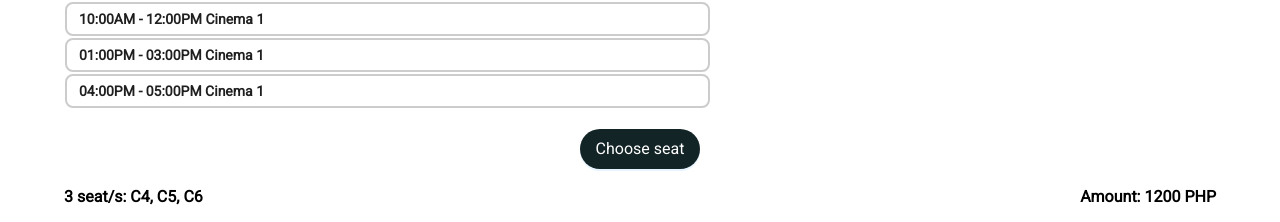
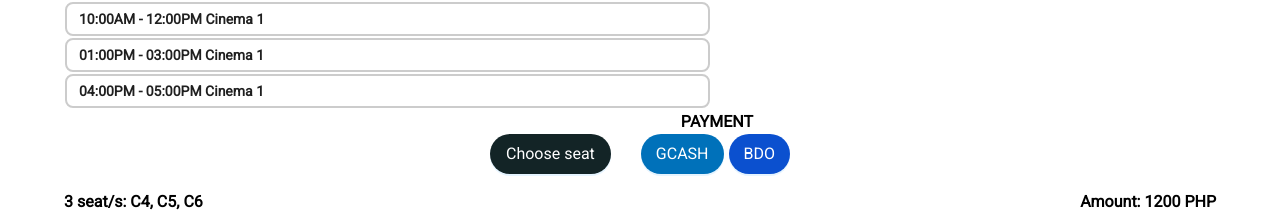
Before and after one commit to Bonitz0902/ticketwave-frontend, a React (Create React App) app in the folder ticketwave/: page /booking in a window 1280 px wide. Shown: the part 587-809 px from the top of the page. Built offline with nearby package versions, Linux system fonts and the light colour scheme.

Commit message:
feat: added payments to booking

```diff
--- a/ticketwave/src/css/BookingPage.css
+++ b/ticketwave/src/css/BookingPage.css
@@ -120,6 +120,33 @@
     background-color: rgb(19,36,38);
 }
 
+#paymentBook {
+    position: absolute;
+    margin-top: 5px;
+    margin-left: 70px;
+
+}
+
+.gcashButton {
+    color: white;
+    position: relative;
+    margin-top: 25px;
+    background: rgb(0,113,186);
+    margin-left: 30px;
+    border: 0;
+    outline: 0;
+}
+
+.bankButton {
+    color: white;
+    position: relative;
+    margin-top: 20px;
+    background: rgb(11, 80, 207);
+    margin-left: 5px;
+    border: 0;
+    outline: 0;
+}
+
 .bookingSeat {
     font-weight: bold;
     float: left;
--- a/ticketwave/src/pages/BookingPage.js
+++ b/ticketwave/src/pages/BookingPage.js
@@ -9,6 +9,14 @@ export const BookingPage = () => {
     const navigate = useNavigate();
     const goBack = () => {
         navigate('/movieDetail');
+    }
+
+    const gcash = () => {
+        navigate('/gcash');
+    }
+
+    const bdo = () => {
+        navigate('/bankTransfer');
     }
 
     const onChangeDate = (e) => {
@@ -75,7 +83,18 @@ export const BookingPage = () => {
                         <Radio value="B">01:00PM - 03:00PM Cinema 1</Radio>
                         <Radio value="C">04:00PM - 05:00PM Cinema 1</Radio>
                     </Radio.Group>
-                    <center><Button style={{borderRadius: "20px"}} type={"primary"} className={"pickSeatButton"} size={"large"}>Choose seat</Button></center>
+                    <center>
+                        <Button style={{borderRadius: "20px"}} type={"primary"} className={"pickSeatButton"} size={"large"}>Choose seat</Button>
+                        <span id="paymentBook">PAYMENT</span>
+                        <Button style={{borderRadius: "20px"}} type={"primary"}
+                        onClick={gcash}
+                        className={"gcashButton"}
+                        size={"large"}>GCASH</Button>
+                        <Button style={{borderRadius: "20px"}} type={"primary"}
+                        onClick={bdo}
+                        className={"bankButton"}
+                        size={"large"}>BDO</Button>
+                    </center>
                 </div>
                 <div className={"bookingSeat"}>
                     3 seat/s: C4, C5, C6
```
